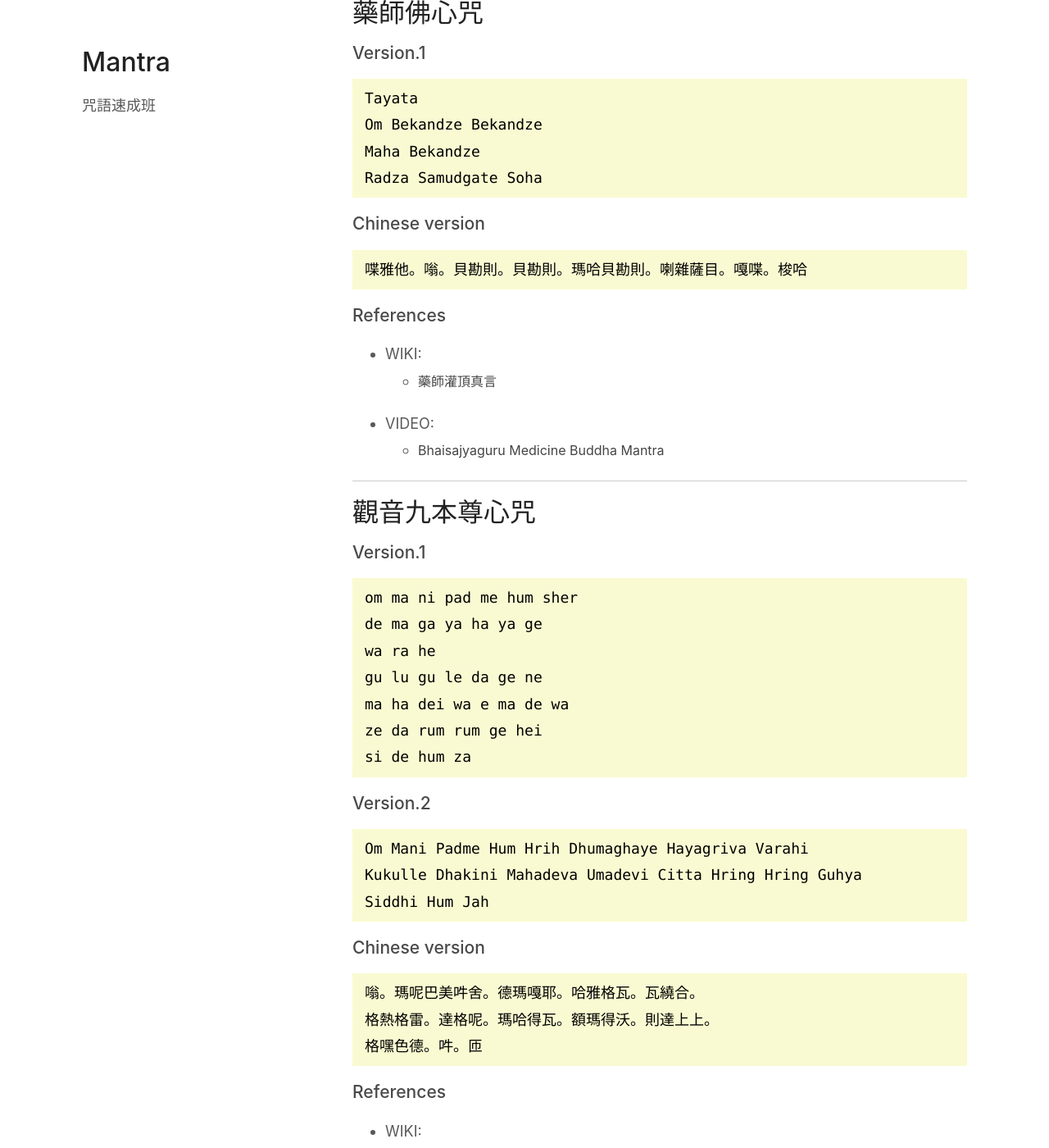
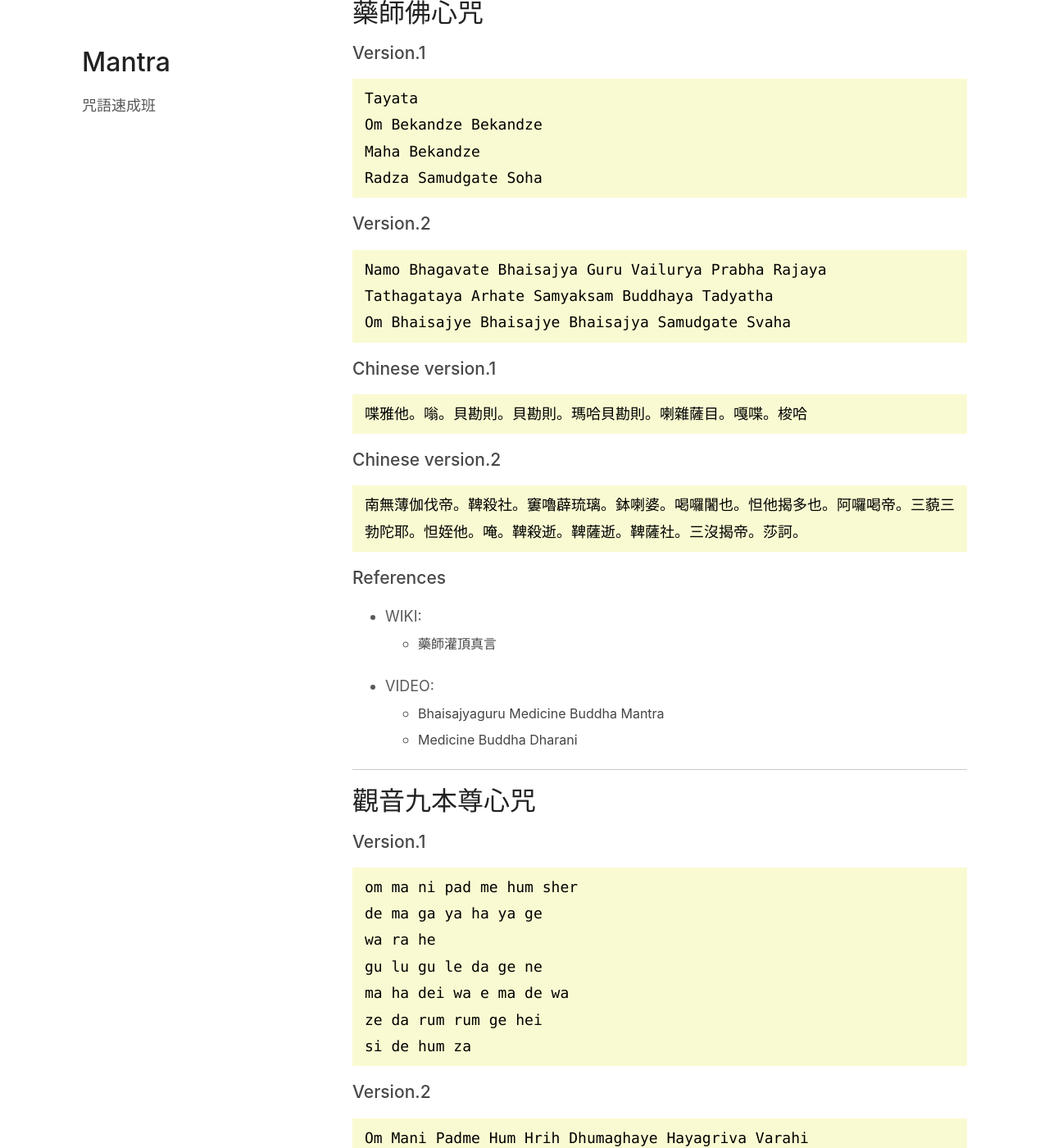
Before and after one commit to zenkarsha/mantra.unlink.men, a Jekyll site: the page built from index.md, in a window 1280 px wide and 1400 px high, scrolled down 6124 px. Shown: the whole window at 82% size. Built offline with Jekyll 4.4.1, drawn with Linux system fonts in a browser that asks for light colours; our own code applies the rules of GitHub Pages for plain Markdown files.

Commit message:
Update index.md

````diff
--- a/index.md
+++ b/index.md
@@ -235,10 +235,24 @@ Maha Bekandze
 Radza Samudgate Soha
 ```
 
-### Chinese version
+### Version.2
+
+```
+Namo Bhagavate Bhaisajya Guru Vailurya Prabha Rajaya
+Tathagataya Arhate Samyaksam Buddhaya Tadyatha
+Om Bhaisajye Bhaisajye Bhaisajya Samudgate Svaha
+```
+
+### Chinese version.1
 
 ```
 喋雅他。嗡。貝勘則。貝勘則。瑪哈貝勘則。喇雜薩目。嘎喋。梭哈
+```
+
+### Chinese version.2
+
+```
+南無薄伽伐帝。鞞殺社。窶嚕薜琉璃。鉢喇婆。喝囉闍也。怛他揭多也。阿囉喝帝。三藐三勃陀耶。怛姪他。唵。鞞殺逝。鞞薩逝。鞞薩社。三沒揭帝。莎訶。
 ```
 
 ### References
@@ -247,6 +261,7 @@ Radza Samudgate Soha
   - [藥師灌頂真言](https://zh.wikipedia.org/wiki/藥師灌頂真言)
 - VIDEO:
   - [Bhaisajyaguru Medicine Buddha Mantra](https://www.youtube.com/watch?v=zkOVHLJHG_g)
+  - [Medicine Buddha Dharani](https://www.youtube.com/watch?v=UBknt2rDD0o)
 
 ---
 
````
